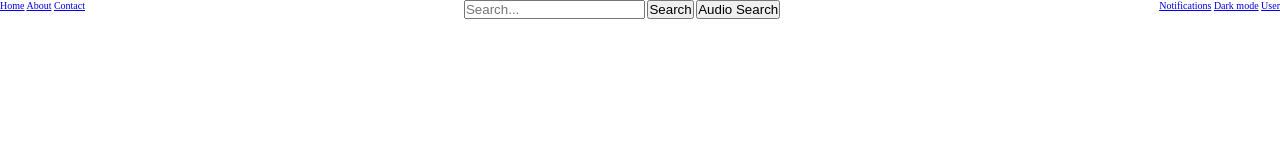
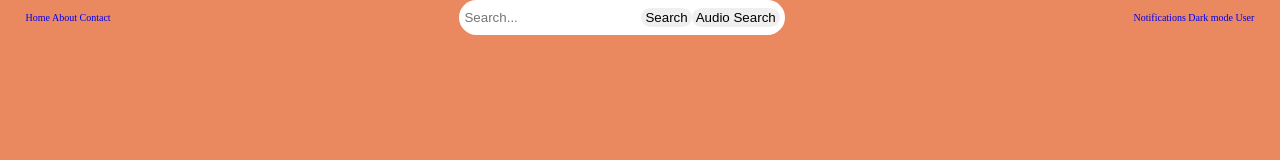
Before and after one commit to Savomagia/Navbar, a website: page index.html in a window 1280 px wide. Drawn offline with Linux system fonts and the light colour scheme.

Commit message:
search-bar

```diff
--- a/index.html
+++ b/index.html
@@ -16,9 +16,11 @@
             </div>
 
             <div class="center">
-                <input type="text" placeholder="Search...">
-                <Button>Search</Button>
-                <button>Audio Search</button>
+                <div class="searchContainer">
+                    <input type="text" placeholder="Search...">
+                    <Button>Search</Button>
+                    <button>Audio Search</button>
+                </div>
             </div>
 
             <div class="end">
--- a/sass/_base.scss
+++ b/sass/_base.scss
@@ -10,3 +10,21 @@ html {
     box-sizing: border-box;
     font-size: 62.5%; // 10px/16px = 62.5% -> 1rem = 10px
 }
+
+body {
+    background-color: rgb(234, 137, 95);
+}
+
+input,
+button {
+    border: none;
+    border-radius: 30rem;
+}
+
+button {
+    padding: .2rem .4rem;
+}
+
+a {
+    text-decoration: none;
+}
--- a/sass/_navbar.scss
+++ b/sass/_navbar.scss
@@ -3,5 +3,16 @@
     &__wrapper {
         display: flex;
         justify-content: space-between;
+        align-items: center;
+        padding: 0 2vw;
+    }
+
+    .searchContainer {
+        background-color: rgb(255, 255, 255);
+        height: 3.5rem;
+        border-radius: 30rem;
+        display: flex;
+        align-items: center;
+        padding: 0 .5rem;
     }
 }
```
Also changed, not shown: sass/styles.css, 1 other file.
